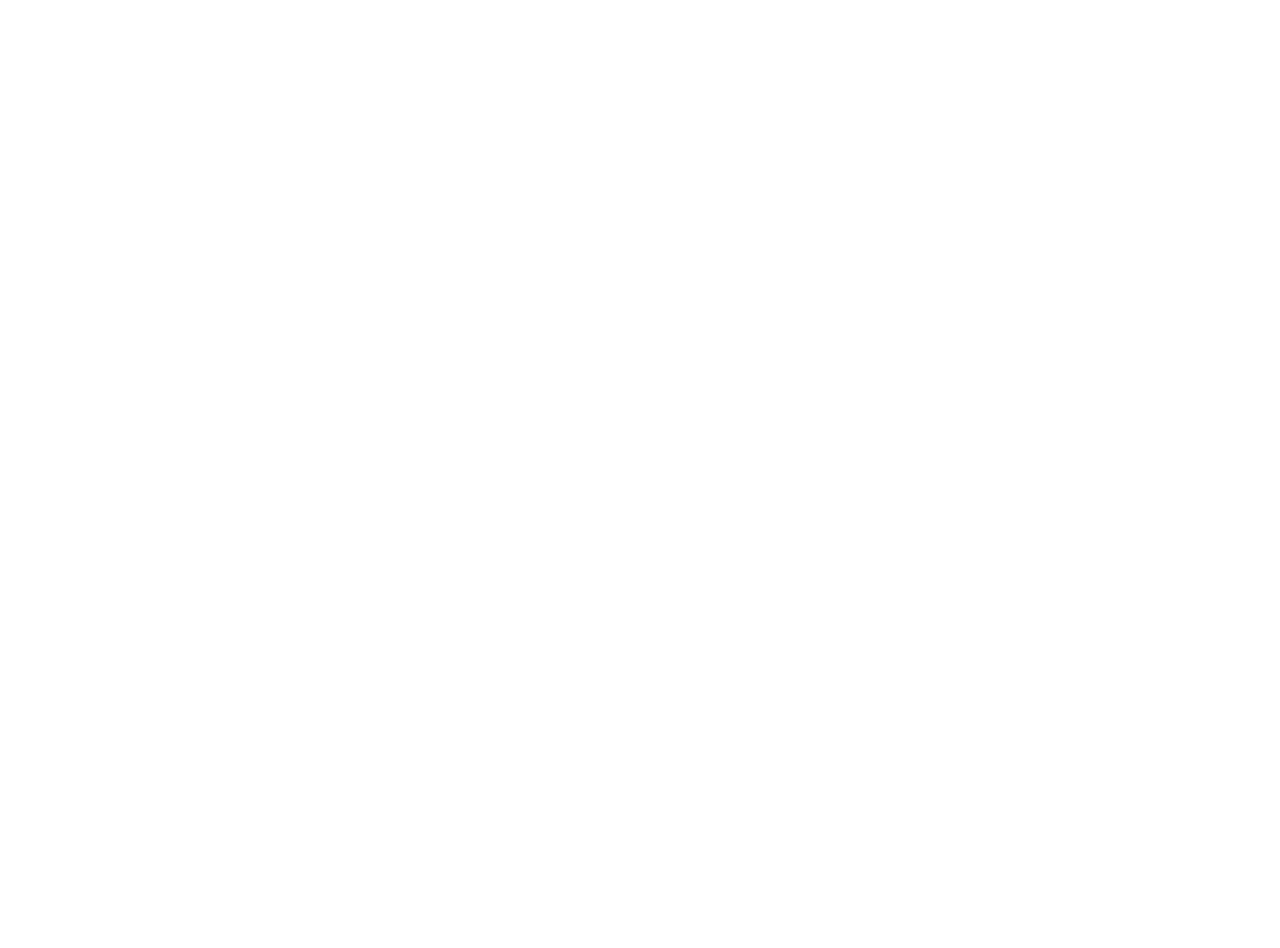
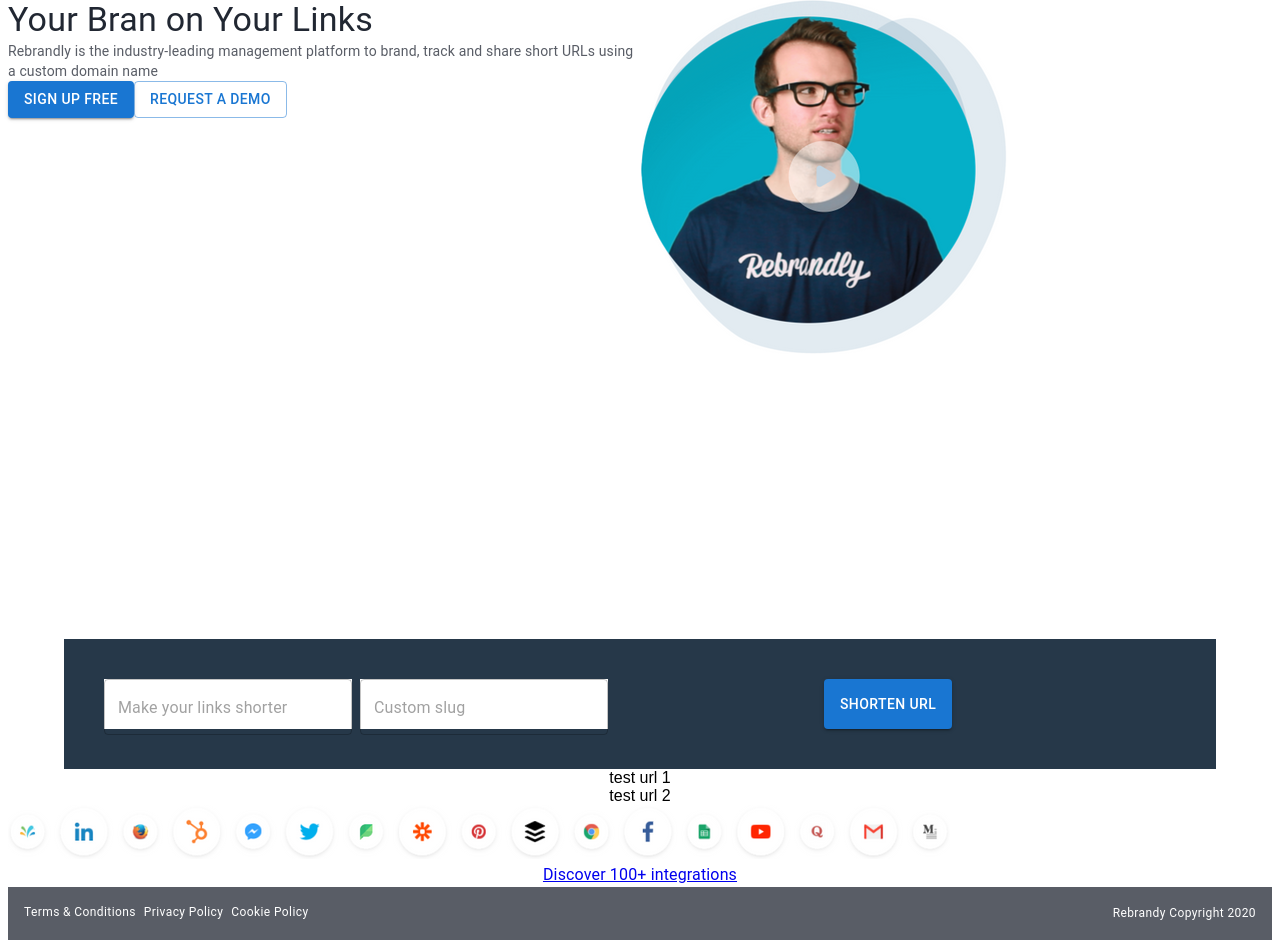
Before and after one commit to tomxkay-headway/react-client, a React (Create React App) app: page / in a window 1280 px wide. Shown: the part 42-990 px from the top of the page. Before the commit the page ends 800 px from the top, so only its background shows below. Built offline with nearby package versions, Linux system fonts and the light colour scheme.

Commit message:
add components create components to layout ui; add logo image

```diff
--- a/package.json
+++ b/package.json
@@ -6,6 +6,8 @@
   "main": "src/index.js",
   "dependencies": {
     "@apollo/client": "3.3.19",
+    "@emotion/react": "11.8.2",
+    "@emotion/styled": "11.8.1",
     "@mui/material": "5.5.3",
     "graphql": "15.8.0",
     "react": "18.0.0",
--- a/src/App.js
+++ b/src/App.js
@@ -1,44 +1,18 @@
 import "./styles.css";
-// import { useQuery, gql } from "@apollo/client";
-
-// const GET_ALL_LINKS = gql`
-//   query GetAllLinks {
-//     allLinks {
-//       id
-//       url
-//       slug
-//     }
-//   }
-// `;
-
-const data = {
-  allLinks: [
-    {
-      id: 1,
-      url: "test url 1",
-      slug: "test slug 1"
-    },
-    {
-      id: 2,
-      url: "test url 2",
-      slug: "test slug 2"
-    }
-  ]
-};
+import Nav from "./components/nav";
+import Hero from "./components/hero";
+import Url from "./components/url";
+import Tool from "./components/tool";
+import Footer from "./components/footer";
 
 export default function App() {
-  // const { loading, error, data } = useQuery(GET_ALL_LINKS);
-
-  console.log({ data });
-
-  // if (loading) return <p>loading...</p>;
-  // if (error) return <p>error</p>;
-
   return (
-    <div className="App">
-      {data.allLinks.map((link) => {
-        return <div key={link.id}>{link.url}</div>;
-      })}
-    </div>
+    <>
+      <Nav />
+      <Hero />
+      <Url />
+      <Tool />
+      <Footer />
+    </>
   );
 }
--- /dev/null
+++ b/src/components/footer/index.js
@@ -0,0 +1,26 @@
+import { Box, Stack, Typography } from "@mui/material";
+
+const Tool = () => {
+  return (
+    <Box sx={{ background: "#595d66", p: 2, color: "#fff" }}>
+      <Stack direction="row" justifyContent="space-between">
+        <Stack direction="row">
+          <Typography variant="caption" sx={{ mr: 1 }}>
+            Terms & Conditions
+          </Typography>
+          <Typography variant="caption" sx={{ mr: 1 }}>
+            Privacy Policy
+          </Typography>
+          <Typography variant="caption" sx={{ mr: 1 }}>
+            Cookie Policy
+          </Typography>
+        </Stack>
+        <Box>
+          <Typography variant="caption">Rebrandy Copyright 2020</Typography>
+        </Box>
+      </Stack>
+    </Box>
+  );
+};
+
+export default Tool;
--- /dev/null
+++ b/src/components/hero/index.js
@@ -0,0 +1,37 @@
+import { Box, Button, Grid, Typography } from "@mui/material";
+import personPhoto from "../../../assets/person.png";
+
+const Hero = () => {
+  return (
+    <Box sx={{ height: "80vh" }}>
+      <Grid container>
+        <Grid item sm={6}>
+          <Box
+            sx={{
+              display: "flex",
+              justifyContent: "center",
+              alignItems: "center"
+            }}
+          >
+            <Box>
+              <Typography variant="h4" sx={{ color: "#212732" }}>
+                Your Bran on Your Links
+              </Typography>
+              <Typography variant="body2" sx={{ color: "#595d66" }}>
+                Rebrandly is the industry-leading management platform to brand,
+                track and share short URLs using a custom domain name
+              </Typography>
+              <Button variant="contained">Sign up free</Button>
+              <Button variant="outlined">Request a demo</Button>
+            </Box>
+          </Box>
+        </Grid>
+        <Grid item>
+          <img src={personPhoto} alt="Guy with glasses looking to his left" />
+        </Grid>
+      </Grid>
+    </Box>
+  );
+};
+
+export default Hero;
--- /dev/null
+++ b/src/components/nav/index.js
@@ -0,0 +1,12 @@
+import { Box } from "@mui/material";
+import logoPhoto from "../../../assets/logo.png";
+
+const Nav = () => {
+  return (
+    <Box>
+      <img src={logoPhoto} alt="logo" />
+    </Box>
+  );
+};
+
+export default Nav;
--- /dev/null
+++ b/src/components/tool/index.js
@@ -0,0 +1,15 @@
+import { Box, Typography } from "@mui/material";
+import toolsPhoto from "../../../assets/tools.png";
+
+const Tool = () => {
+  return (
+    <Box>
+      <img src={toolsPhoto} alt="Rebrandly tools and integrations" />
+      <Typography align="center">
+        <a href="/#"> Discover 100+ integrations</a>
+      </Typography>
+    </Box>
+  );
+};
+
+export default Tool;
--- /dev/null
+++ b/src/components/url/index.js
@@ -0,0 +1,72 @@
+import { Box, Button, Container, Grid, Stack, TextField } from "@mui/material";
+
+// import { useQuery, gql } from "@apollo/client";
+
+// const GET_ALL_LINKS = gql`
+//   query GetAllLinks {
+//     allLinks {
+//       id
+//       url
+//       slug
+//     }
+//   }
+// `;
+
+const data = {
+  allLinks: [
+    {
+      id: 1,
+      url: "test url 1",
+      slug: "test slug 1"
+    },
+    {
+      id: 2,
+      url: "test url 2",
+      slug: "test slug 2"
+    }
+  ]
+};
+
+const Url = () => {
+  // const { loading, error, data } = useQuery(GET_ALL_LINKS);
+
+  // if (loading) return <p>loading...</p>;
+  // if (error) return <p>error</p>;
+
+  return (
+    <Container>
+      <Box sx={{ background: "#263849", p: 5 }}>
+        <Grid container justifyContent="center" spacing={1}>
+          <Grid item xs={12} sm={12} md={8}>
+            <TextField
+              sx={{ mr: 1, background: "#fff", height: "50px" }}
+              label=""
+              variant="outlined"
+              placeholder="Make your links shorter"
+            />
+            <TextField
+              sx={{ background: "#fff", height: "50px" }}
+              label=""
+              variant="outlined"
+              placeholder="Custom slug"
+            />
+          </Grid>
+          <Grid item xs={12} sm={12} md={4}>
+            <Button sx={{ height: "50px" }} variant="contained">
+              Shorten URL
+            </Button>
+          </Grid>
+        </Grid>
+      </Box>
+      <Box>
+        <div className="App">
+          {data.allLinks.map((link) => {
+            return <div key={link.id}>{link.url}</div>;
+          })}
+        </div>
+      </Box>
+    </Container>
+  );
+};
+
+export default Url;
```
Also changed, not shown: assets/logo.png (added).
